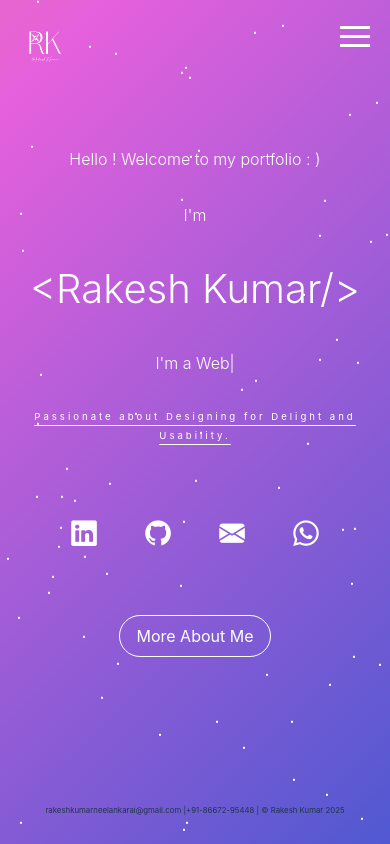
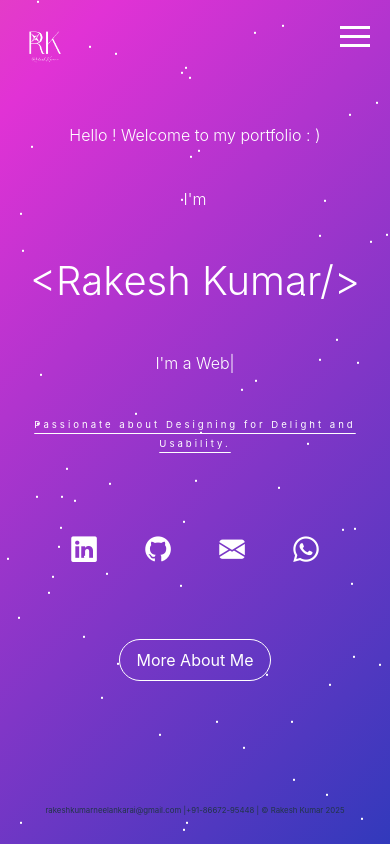
Before and after one commit to rakks1/Rakesh-Portfolio-React, a React (Vite) app: page /#/ in a window 390 px wide. Built offline with nearby package versions, Linux system fonts and the light colour scheme.

Commit message:
first commit

```diff
--- a/src/Component/Home.css
+++ b/src/Component/Home.css
@@ -6,7 +6,7 @@
     display: flex;
     justify-content: center;
     align-items: center;
-    background: linear-gradient(-45deg, #4158D0, #e560dc, #ff9f4a, #fc5179, #d840b6);
+    background: linear-gradient(-45deg, #203ab9, #e132d5, #ff9f4a, #fc5179, #da23b2);
     background-size: 400% 400%;
     animation: bg 15s ease infinite;
 }
@@ -306,4 +306,9 @@
     bottom: 20px;
  }
 
+ .flex-column-a {
+   gap: 2.5rem !important;
+
 }
+
+}
```
